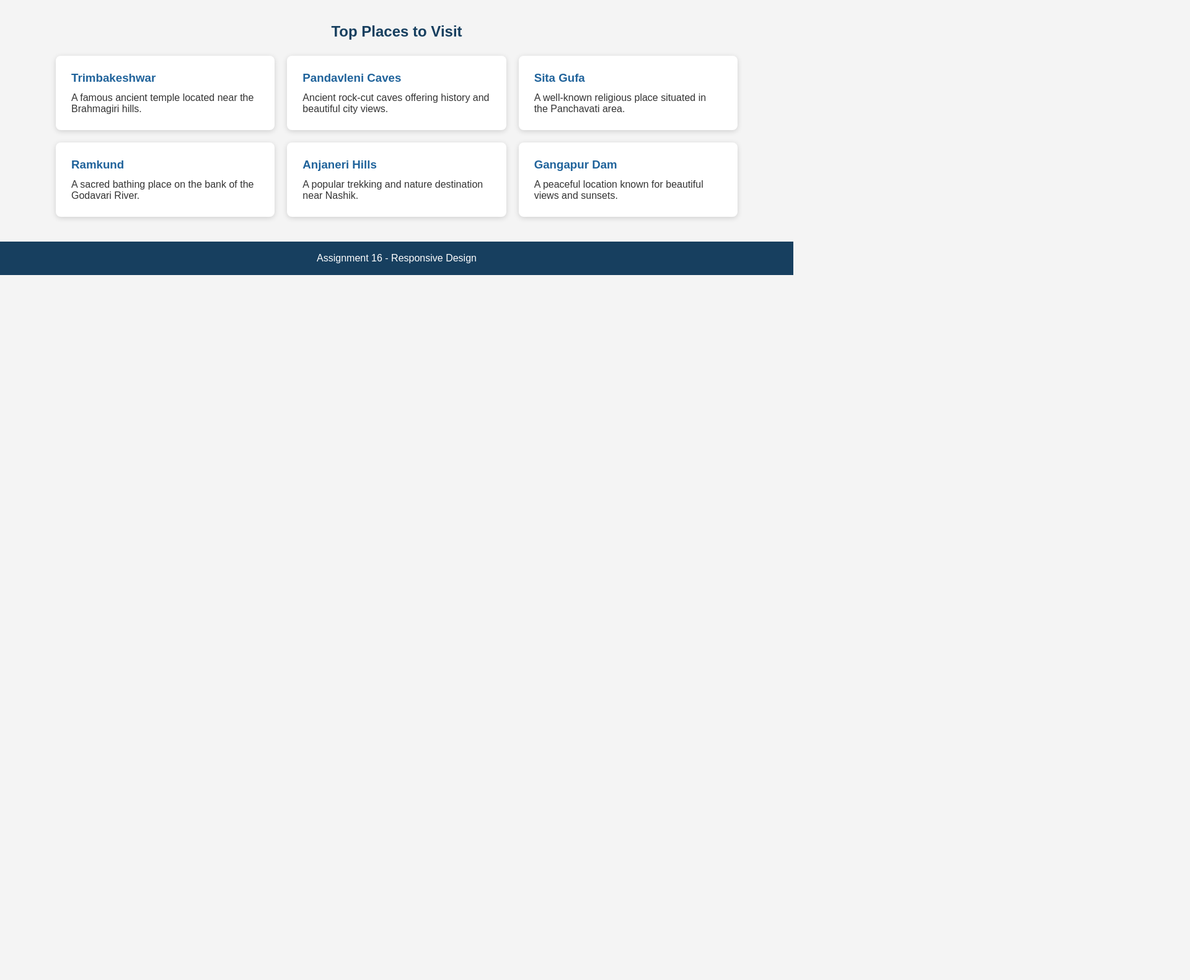
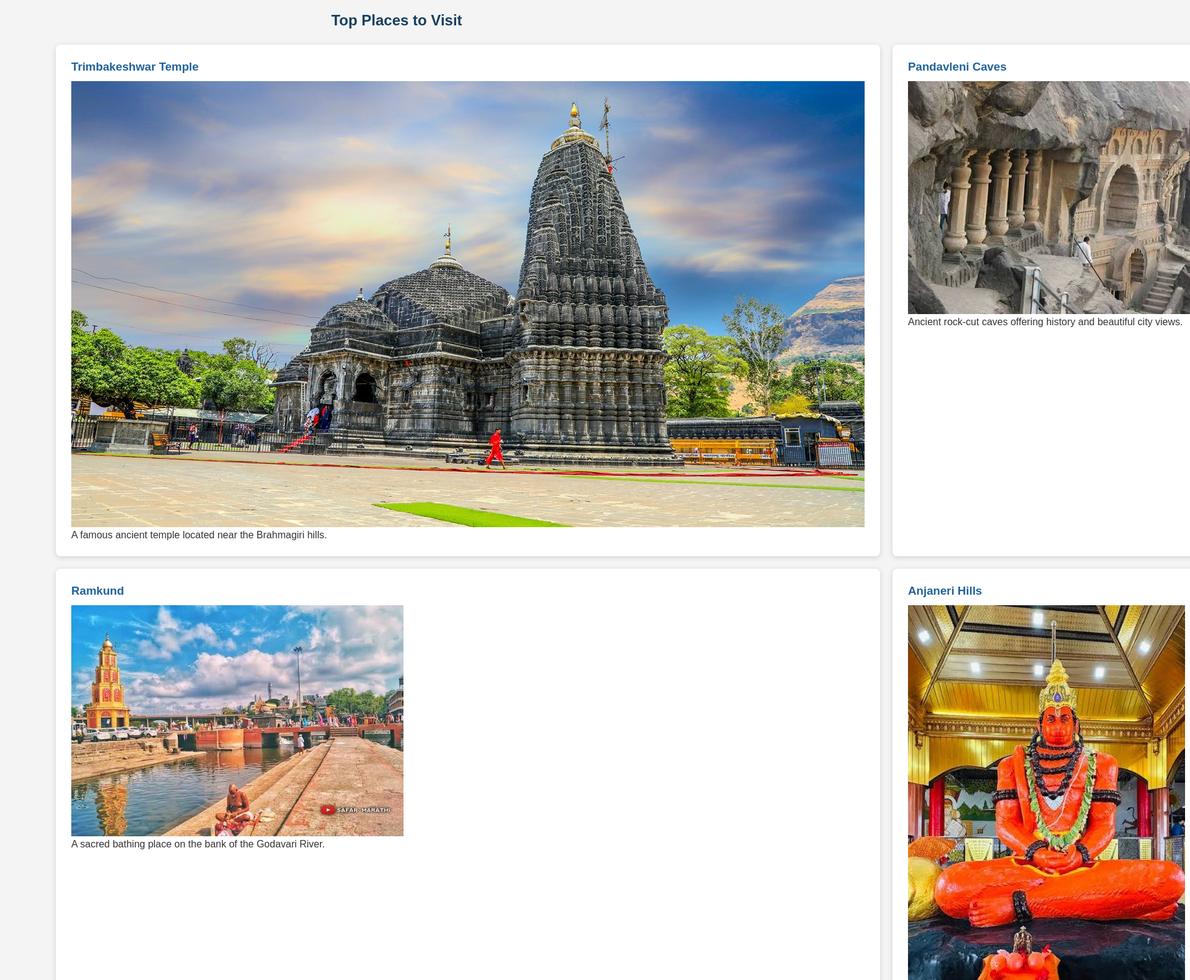
Before and after one commit to manojtoche508-lgtm/assignment-16-responsive-website, a plain HTML site: page places.html in a window 1280 px wide. Shown: the part 98-1680 px from the top of the page at 62% size, 1920 px wide, since content can reach past the window. Before the commit the page ends 800 px from the top, so only its background shows below. Drawn offline with Linux system fonts and the light colour scheme.

Commit message:
places.html

```diff
--- a/places.html
+++ b/places.html
@@ -1,4 +1,4 @@
-a<!DOCTYPE html>
+<!DOCTYPE html>
 <html>
 <head>
     <meta charset="UTF-8">
@@ -36,7 +36,11 @@ a<!DOCTYPE html>
 
             <div class="card">
 
-                <h3>Trimbakeshwar</h3>
+                <h3>Trimbakeshwar Temple </h3>
+
+                <img src="trimbakeshwar.jpg"
+
+                alt="trimbakeshwar temple">
 
                 <p>
                     A famous ancient temple located near
@@ -50,6 +54,10 @@ a<!DOCTYPE html>
 
                 <h3>Pandavleni Caves</h3>
 
+                <img src="pandavleni.jpg"
+
+                alt="pandavleni caves">
+
                 <p>
                     Ancient rock-cut caves offering history
                     and beautiful city views.
@@ -61,6 +69,8 @@ a<!DOCTYPE html>
             <div class="card">
 
                 <h3>Sita Gufa</h3>
+
+                <img src="sitagufa.jpg"  alt=" sitagufa">
 
                 <p>
                     A well-known religious place situated
@@ -74,6 +84,8 @@ a<!DOCTYPE html>
 
                 <h3>Ramkund</h3>
 
+                <img src="ramkund.jpg"  alt="ramkund nashik">
+
                 <p>
                     A sacred bathing place on the bank
                     of the Godavari River.
@@ -86,6 +98,10 @@ a<!DOCTYPE html>
 
                 <h3>Anjaneri Hills</h3>
 
+                <img src="anjaneri1.jpg" alt="anjaneri hanuman murti">
+
+                <img src="anjaneri2.jpg" alt="anjaneri fort">
+
                 <p>
                     A popular trekking and nature
                     destination near Nashik.
@@ -97,6 +113,8 @@ a<!DOCTYPE html>
             <div class="card">
 
                 <h3>Gangapur Dam</h3>
+
+                <img src="gangapur-dam.jpg" alt="gangapur dam">
 
                 <p>
                     A peaceful location known for beautiful
```
